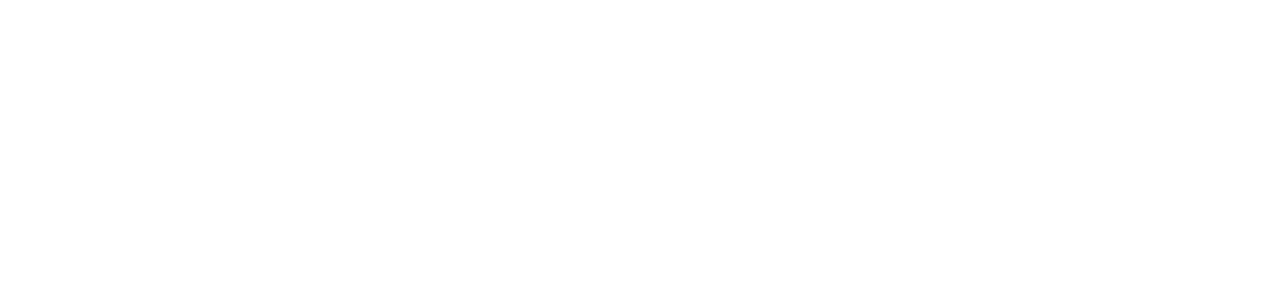
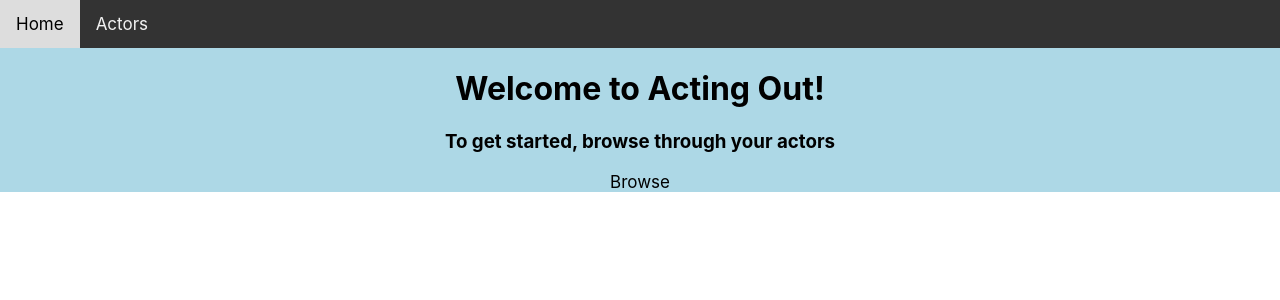
Before and after one commit to kamrinkennedy/acting-out-frontend, a React (Create React App) app: page / in a window 1280 px wide. Shown: the top 300 px of the page. Built offline with nearby package versions, Linux system fonts and the light colour scheme.

Commit message:
finalize

```diff
--- a/package.json
+++ b/package.json
@@ -6,7 +6,9 @@
     "@testing-library/jest-dom": "^4.2.4",
     "@testing-library/react": "^9.3.2",
     "@testing-library/user-event": "^7.1.2",
+    "bootstrap": "^4.5.2",
     "react": "^16.13.1",
+    "react-bootstrap": "^1.3.0",
     "react-dom": "^16.13.1",
     "react-redux": "^7.2.1",
     "react-router-dom": "^5.2.0",
--- a/src/App.js
+++ b/src/App.js
@@ -1,9 +1,11 @@
 import React from 'react';
 import './App.css';
 import ActorsContainer from './containers/ActorsContainer'
-import { Switch, Route } from 'react-router-dom'
+import { Switch, Route, Redirect } from 'react-router-dom'
 import BioCardContainer from './containers/BioCardContainer'
 import ContactCardContainer from './containers/ContactCardContainer'
+import Navbar from './components/Navbar'
+import WelcomePage from './components/WelcomePage'
 
 class App extends React.Component {
 
@@ -11,7 +13,11 @@ class App extends React.Component {
 
     return (
       <div className="App">
+        <Navbar />
         <Switch>
+          <Route exact path='/'>
+            <WelcomePage />
+          </Route>
           <Route path='/actors'>
             <ActorsContainer />
           </Route>
--- a/src/components/ActorCard.js
+++ b/src/components/ActorCard.js
@@ -10,7 +10,7 @@ export default function ActorCard(props){
         <div className='actor-card'>
             <h1>{first_name} {last_name}</h1><br/>
             <Picture actor={props.actor} /><br/>
-            <Link to={`/actors/${props.actor.id}`}>
+            <Link to={`/actors/${props.actor.id}`} className='link'>
                 View Actor Profile
             </Link>
         </div>
--- a/src/components/ActorShow.js
+++ b/src/components/ActorShow.js
@@ -23,13 +23,12 @@ class ActorShow extends React.Component{
                     <h1>{actor.first_name} {actor.last_name}</h1><br/>
                         <Picture actor={actor}/><br/>
                     <div className='links'>
-                        <Link to={`/bio_card/${actor.id}`} >
+                        <Link to={`/bio_card/${actor.id}`} className='link' >
                             Bio Card
                         </Link>
-                        <br/>
-                        <Link to={`/contact_card/${actor.id}`}>
+                        <Link to={`/contact_card/${actor.id}`} className='link'>
                             Contact Card
-                        </Link>
+                        </Link><br/><br/>
                     </div>
                 </div>
             )
--- /dev/null
+++ b/src/components/Navbar.js
@@ -0,0 +1,15 @@
+import React from "react";
+import { Link } from "react-router-dom";
+
+export default function Navbar() {
+  return (
+    <div class="topnav">
+      <Link className="topnav-link" to="/">
+        Home
+      </Link>
+      <Link className="topnav-link" to="/actors">
+        Actors
+      </Link>
+    </div>
+  );
+}
--- /dev/null
+++ b/src/components/WelcomePage.js
@@ -0,0 +1,14 @@
+import React from 'react'
+import { Link } from 'react-router-dom'
+
+export default function WelcomePage(){
+    return (
+        <div id='welcome'>
+            <h1>Welcome to Acting Out!</h1>
+            <h3>To get started, browse through your actors</h3>
+            <Link to='/actors' className='link'>
+                Browse
+            </Link>
+        </div>
+    )
+}
--- a/src/forms/ActorForm.js
+++ b/src/forms/ActorForm.js
@@ -48,10 +48,12 @@ class ActorForm extends React.Component {
             <input type='text' name='first_name' onChange={this.handleOnChange} value={this.state.first_name}/><br/>
             <label for='last_name'>Last Name: </label>
             <input type='text' name='last_name' onChange={this.handleOnChange} value={this.state.last_name}/><br/>
-            <input type='submit'></input> <button onClick={this.handleOnCancel}>Cancel</button>
+            <input type='submit' className='button'></input> <button className='button' onClick={this.handleOnCancel}>Cancel</button>
         </form> :
             // ADD ACTOR BUTTON
-        <button id='add-actor-button' onClick={this.handleOnClick}>Add Actor</button>
+            <div id='add-actor-form'>
+                <button id='add-actor-button' className='button' onClick={this.handleOnClick}>Add Actor</button>
+            </div>
         )
     }
 
--- a/src/forms/BioCardForm.js
+++ b/src/forms/BioCardForm.js
@@ -58,9 +58,9 @@ class BioCardForm extends React.Component {
             <input type='text' name='eye_color' onChange={this.handleOnChange} value={this.state.eye_color}/><br/>
             <label for='hair_color'>Hair Color: </label>
             <input type='text' name='hair_color' onChange={this.handleOnChange} value={this.state.hair_color}/><br/>
-            <input type='submit' /> <button onClick={this.handleOnCancel}>Cancel</button>
+            <input type='submit' className='button'/> <button className='button' onClick={this.handleOnCancel}>Cancel</button>
         </form> :
-        <button onClick={this.handleOnClick}>Edit Bio Card</button>
+        <button className='button' onClick={this.handleOnClick}>Edit Bio Card</button>
         )
     }
 
--- a/src/forms/ContactCardForm.js
+++ b/src/forms/ContactCardForm.js
@@ -51,9 +51,9 @@ class ContactCardForm extends React.Component {
                 <input type='text' name='city' onChange={this.handleOnChange} value={this.state.city}/><br/>
                 <label for='state'>State: </label>
                 <input type='text' name='state' onChange={this.handleOnChange} value={this.state.state}/><br/>
-                <input type='submit'/> <button onClick={this.handleOnCancel}>Cancel</button>
+                <input type='submit' className='button' /> <button className='button' onClick={this.handleOnCancel}>Cancel</button>
             </form> :
-            <button onClick={this.handleOnClick}>Edit Contact Card</button>
+            <button className='button' onClick={this.handleOnClick}>Edit Contact Card</button>
         )
     }
 }
--- a/src/forms/PictureForm.js
+++ b/src/forms/PictureForm.js
@@ -26,7 +26,7 @@ class PictureForm extends React.Component {
             return (
                 <form className='picture-form' onSubmit={this.handleOnSubmit}>
                     <input type='text' placeholder='Image URL ....' name='url'></input>
-                    <input type='submit'/><button onClick={this.handleCancel}>Cancel</button>
+                    <input type='submit' className='button'/><button className='button' onClick={this.handleCancel}>Cancel</button>
                 </form>
                 )
         }
--- a/src/index.css
+++ b/src/index.css
@@ -17,21 +17,99 @@ code {
   height: 100%;
   object-fit: cover;
   border: 1px solid black;
-
+  border-radius: 4px;
 }
 
 .actor-card {
   border: 2px solid black;
-  background-color: rgb(0, 195, 255);
+  background-color: rgb(162, 251, 251);
   padding: 15px;
   margin: 20px;
   margin-left: 2vw;
   margin-right: 2vw;
-  align-content: center
+  align-content: center;
+  border-radius: 5px
+}
+
+#actor-show {
+  background-color:  rgb(162, 251, 251);
+  border: 2px solid black;
+  border-radius: 5px;
+  margin: 50px;
 }
 
 .actors-container {
   display: flex;
   flex-wrap: wrap;
   justify-content: space-evenly;
+  background-color: tomato
 }
+
+.topnav {
+  background-color: #333;
+  overflow: hidden;
+}
+
+.topnav-link {
+  float: left;
+  color: #f2f2f2;
+  text-align: center;
+  padding: 14px 16px;
+  text-decoration: none;
+  font-size: 17px;
+}
+
+.topnav-link:hover {
+  background-color: #ddd;
+  color: black;
+}
+
+
+.link {
+  color: #000000;
+  text-align: center;
+  padding: 14px 16px;
+  text-decoration: none;
+  font-size: 17px;
+}
+
+.link:hover {
+  background-color: rgb(255, 255, 255);
+  color: black;
+  /* border-radius: 20px; */
+}
+
+.App {
+  background-color: lightblue
+}
+
+#add-actor-form {
+  background-color: tomato
+}
+
+.button{
+  display:inline-block;
+  padding:0.35em 1.2em;
+  /* border:0.1em solid #FFFFFF; */
+  margin:0 0.3em 0.3em 0;
+  border-radius: 5px;
+  box-sizing: border-box;
+  text-decoration:none;
+  font-family:'Roboto',sans-serif;
+  font-weight:300;
+  color:#f2defb;
+  background-color: rgb(71, 5, 71);
+  text-align:center;
+  transition: all 0.2s;
+}
+.button:hover{
+  color:#000000;
+  background-color:#FFFFFF;
+}
+
+@media all and (max-width:30em){
+ .button{
+  display:block;
+  margin:0.4em auto;
+}
+}
```
Also changed, not shown: 1 other file (tests, documents, lock files or other folders).
